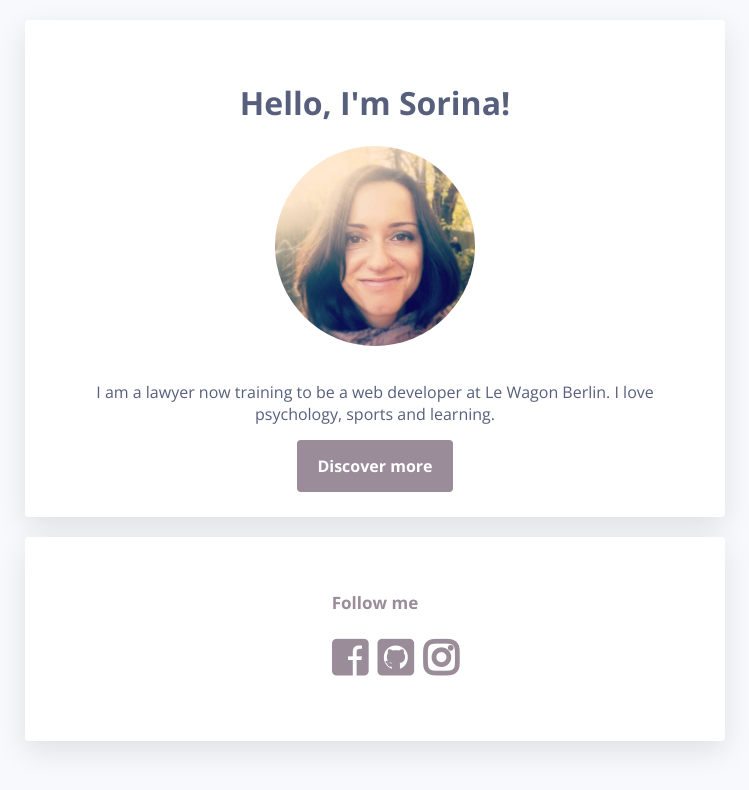
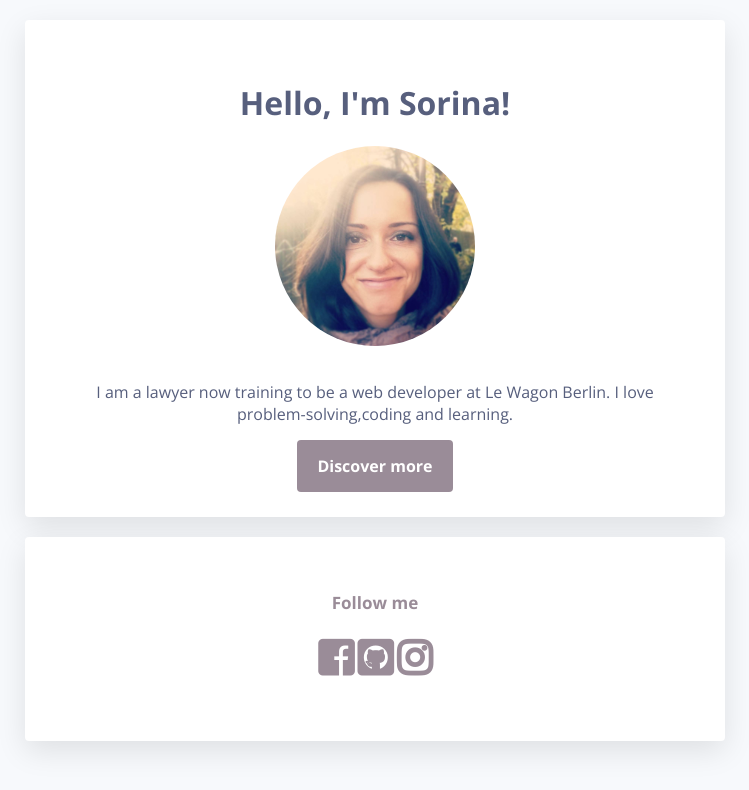
Before and after one commit to sorina-duca/profile, a plain HTML site: page index.html in a window 1280 px wide. Shown: the whole page, without its empty margins (265-1014 px from the left). Drawn offline with nearby package versions, Linux system fonts and the light colour scheme.

Commit message:
align social media icons and change profile text

```diff
--- a/index.html
+++ b/index.html
@@ -12,7 +12,7 @@
     <div class="card-white">
       <h1>Hello, I'm Sorina!</h1>
       <img class=img-circle src="images/profile-pic.jpg" width="100" alt="profile picture">
-      <p>I am a lawyer now training to be a web developer at Le Wagon Berlin. I love psychology, sports and learning.</p>
+      <p>I am a lawyer now training to be a web developer at Le Wagon Berlin. I love problem-solving,coding and learning.</p>
       <a href="https://www.linkedin.com/in/sorina-duca-9523922" target="_blank" class="btn">Discover more</a>
     </div>
     <div class="card-white">
--- a/style.css
+++ b/style.css
@@ -67,15 +67,16 @@ ul {
   margin-block-end: 1em;
   margin-inline-start: 0px;
   margin-inline-end: 0px;
-  padding-inline-start: 40px;
+  padding-inline-start: 0px;
 }
 
 .list-inline {
   list-style: none
+  padding:0;
 }
 
 .list-inline li {
-display: inline;
+display: inline-block;
 font-size: 40px;
 text-align: center
 }
```
